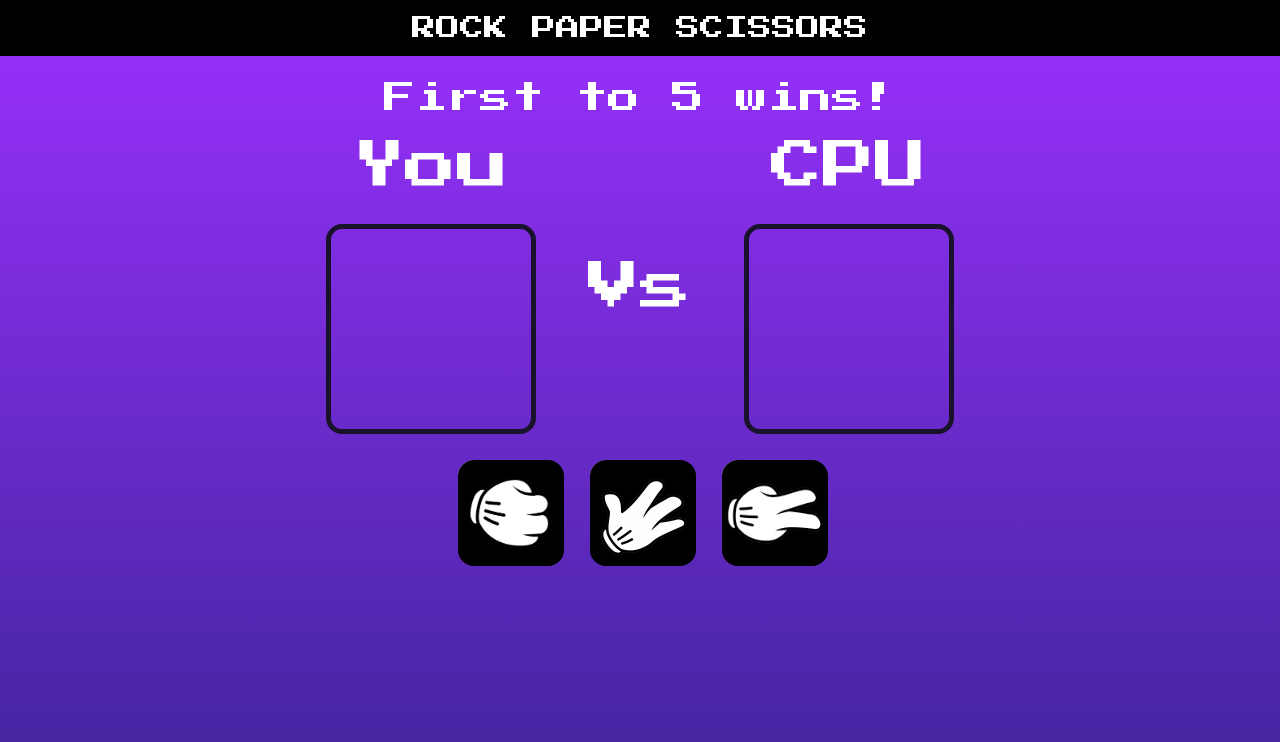
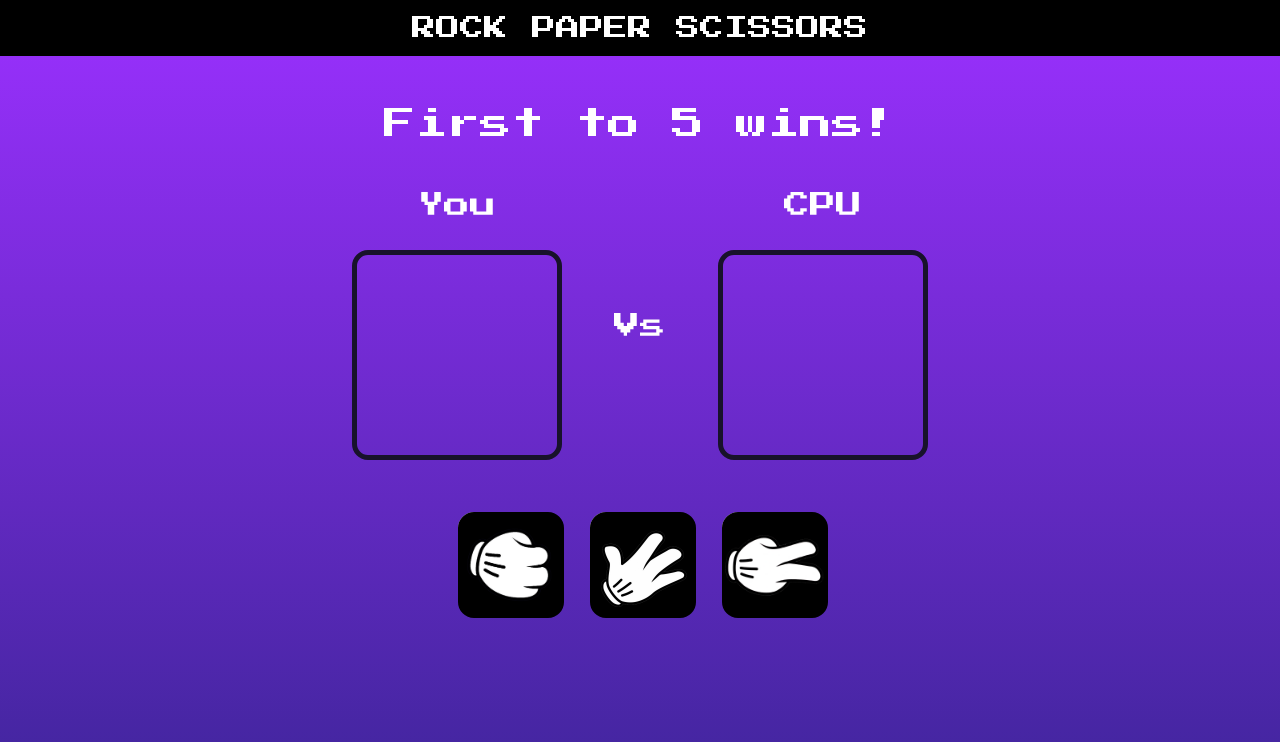
Before and after one commit to anish797/rock-paper-scissors, a plain HTML site: page index.html in a window 1280 px wide. Drawn offline with Linux system fonts and the light colour scheme.

Commit message:
reduced font size

```diff
--- a/style.css
+++ b/style.css
@@ -43,7 +43,7 @@ body {
   background: linear-gradient(to bottom, #9B30FF, #3F259B);
   display: flex;
   flex-direction: column;
-  gap: 26px;
+  gap: 52px;
 }
 
 .header{
@@ -57,6 +57,10 @@ body {
   font-size: 24px;
 }
 
+.winner-score{
+  font-size: 104px;
+}
+
 .versus{
   display: flex;
   gap: 52px;
@@ -64,7 +68,7 @@ body {
   align-items: center;
   font-family: "Press Start 2P";
   color: white;
-  font-size: 52px;
+  font-size: 26px;
 }
 
 .choice{
```
